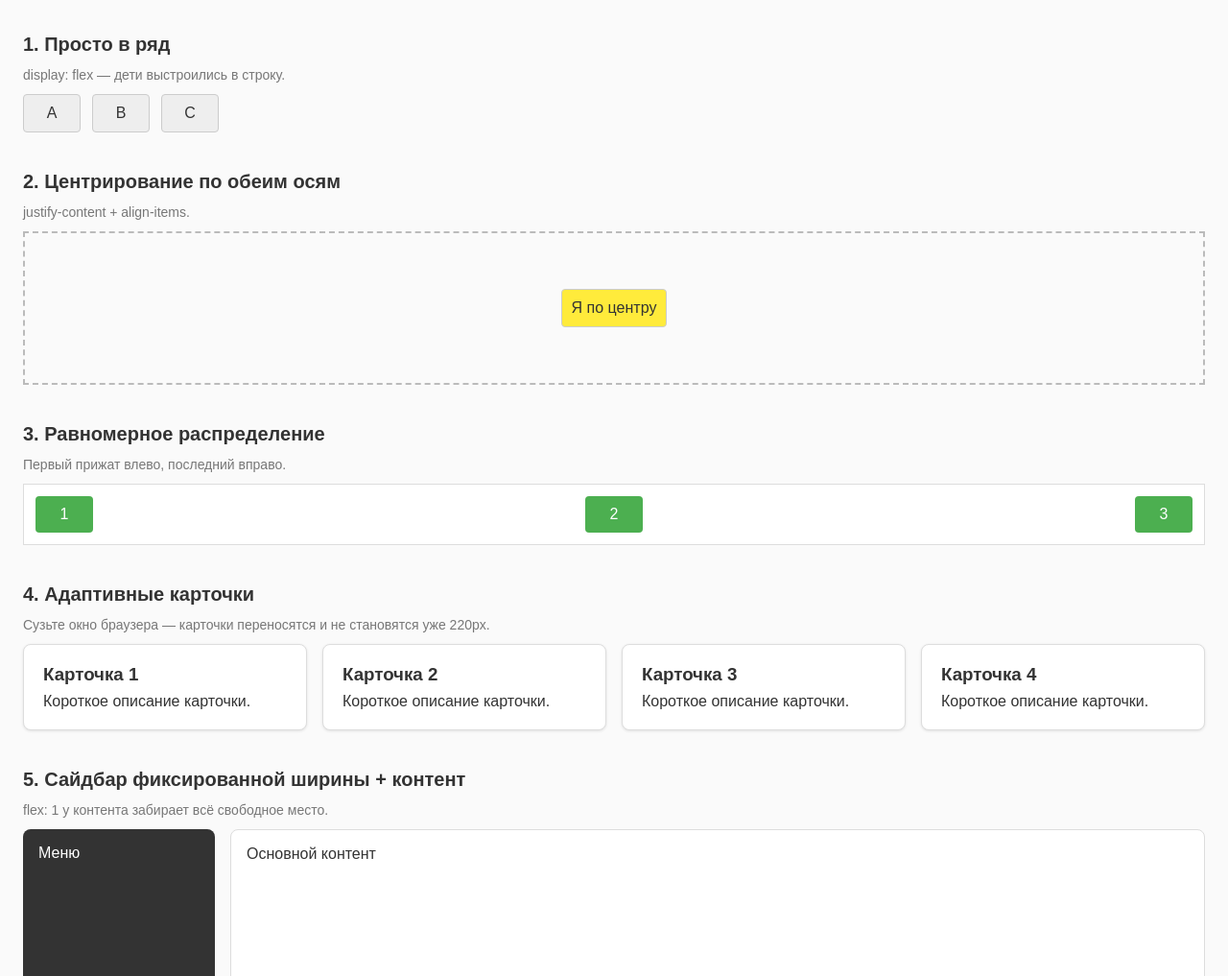
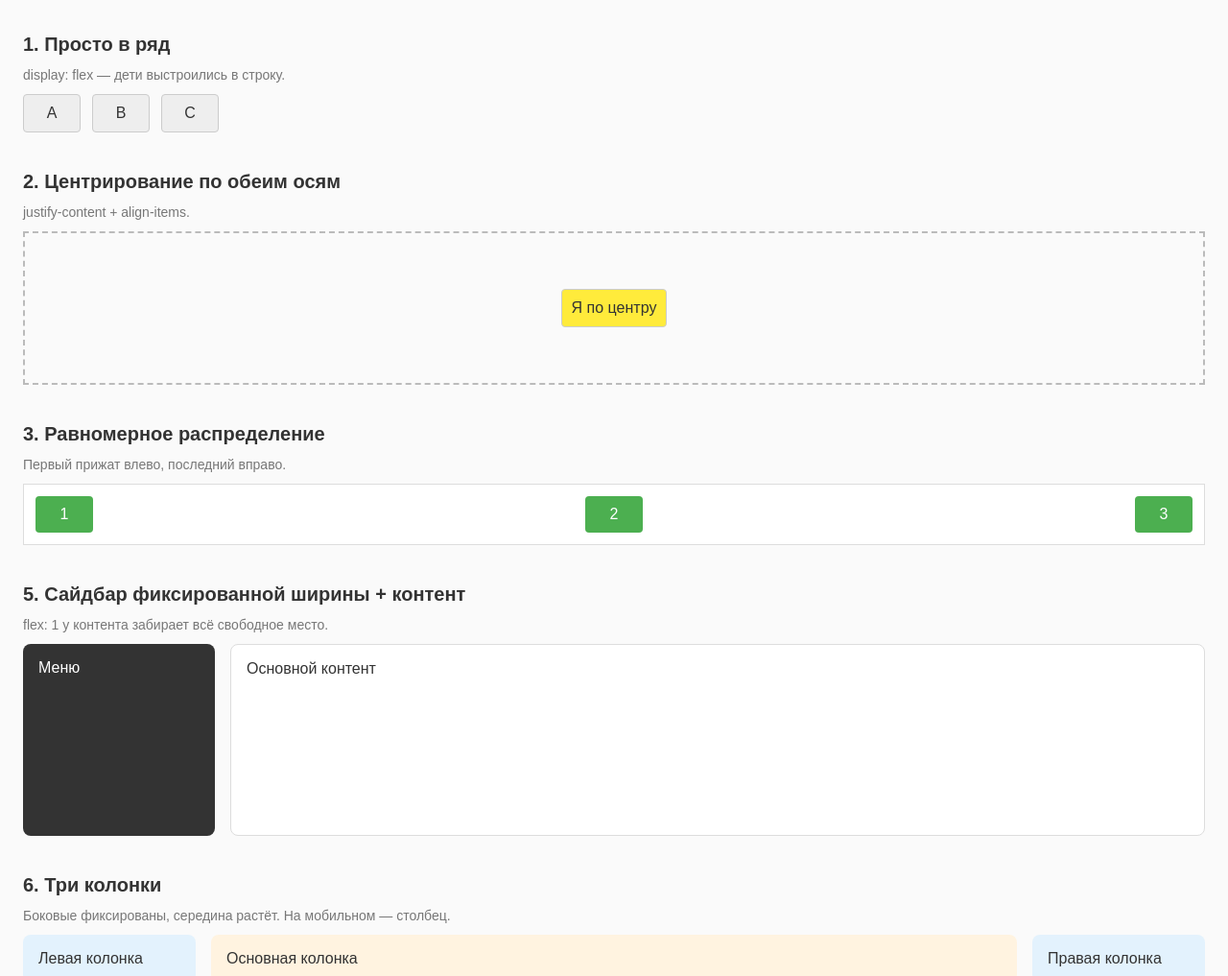
Before and after one commit to crazyyweb/-, a plain HTML site: page index.html in a window 1280 px wide. Shown: the part 83-1100 px from the top of the page at 96% size. Drawn offline with Linux system fonts and the light colour scheme.

Commit message:
удаление блока

```diff
--- a/index.html
+++ b/index.html
@@ -50,32 +50,7 @@
       </div>
     </section>
 
-    <!-- 4. Адаптивные карточки -->
-    <section>
-      <h2>4. Адаптивные карточки</h2>
-      <p class="hint">
-        Сузьте окно браузера — карточки переносятся
-         и не становятся уже 220px.
-      </p>
-      <div class="cards">
-        <div class="card">
-          <h3>Карточка 1</h3>
-          Короткое описание карточки.
-        </div>
-        <div class="card">
-          <h3>Карточка 2</h3>
-          Короткое описание карточки.
-        </div>
-        <div class="card">
-          <h3>Карточка 3</h3>
-          Короткое описание карточки.
-        </div>
-        <div class="card">
-          <h3>Карточка 4</h3>
-          Короткое описание карточки.
-        </div>
-      </div>
-    </section>
+
 
     <!-- 5. Сайдбар + контент -->
     <section>
```
